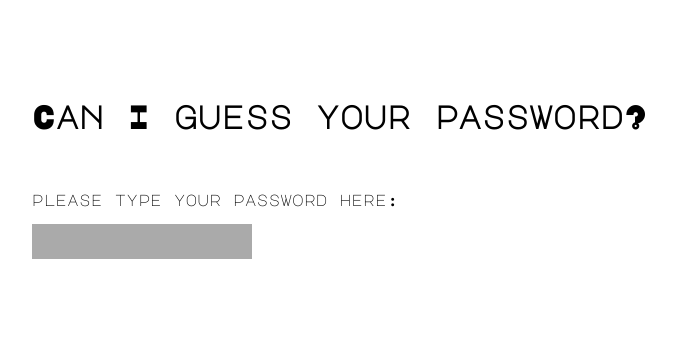
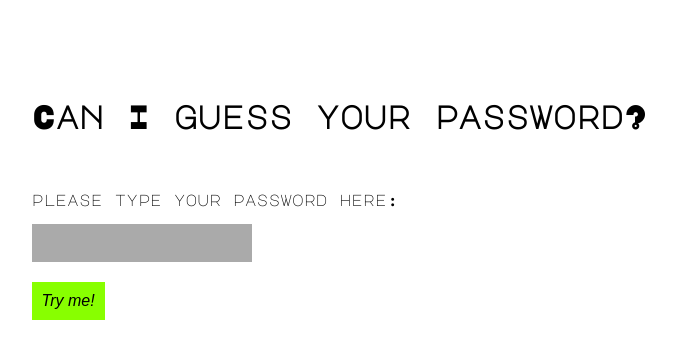
Before and after one commit to RashadSaleh/exercise, a plain HTML site: page index.html in a window 1280 px wide. Shown: the whole page, without its empty margins (122-798 px from the left). Drawn offline with Linux system fonts and the light colour scheme.

Commit message:
added "try me" button

```diff
--- a/css/main.css
+++ b/css/main.css
@@ -12,14 +12,46 @@ h1 {
     margin-bottom: 60px;
 }
 
-input {
+input[type=text], input[type=password] {
     margin: 0;
     padding: 10px;
     width: 200px;
     border: 0;
     background: #aaa;
+    font-size: 16px;
+}
+
+input[type=password]#password {
+    display: block;
+    margin-bottom: 20px;
 }
 
 input:focus {
     outline: none;
 }
+
+button {
+    border: none;
+    padding: 10px;
+    font-size: 16px;
+    margin: 0;
+    background-color: black;
+    color: white;
+    cursor: pointer;
+}
+
+button#try-me {
+    background-color: #8f0;
+    color: black;
+    font-style: italic;
+}
+
+button#try-me:hover {
+    background-color: black;
+    color: #8f0;
+    font-style: italic;
+}
+
+button#try-me:active {
+    background-color: #040;
+}
--- a/index.html
+++ b/index.html
@@ -12,6 +12,9 @@
     <p>please type your password here:</p>
     <input type="password" id="password" name="password" required>
 
+    <!-- TODO: maybe use a submit button and a form instead, for semantics and not syntax -->
+    <button id="try-me" type="button">Try me!</button>
+
     <script src="js/main.js"></script>
 </body>
 
```
